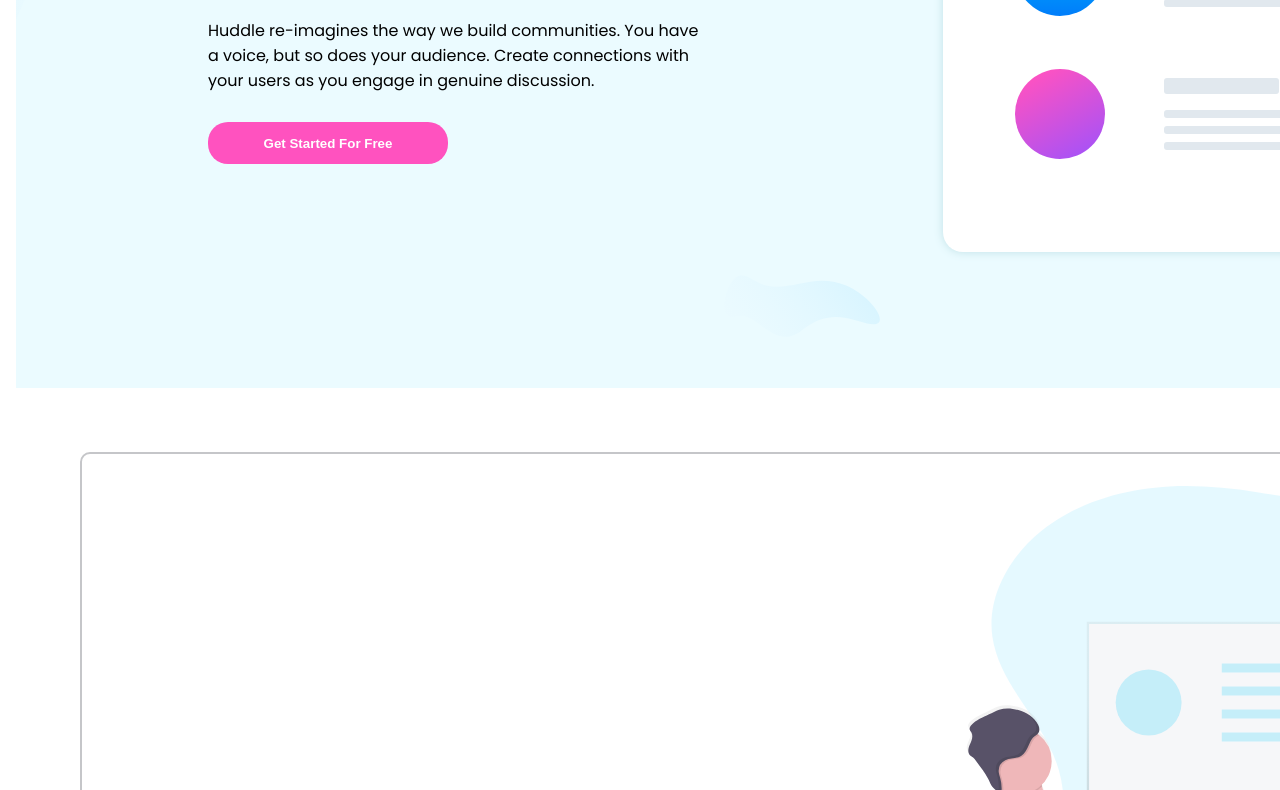
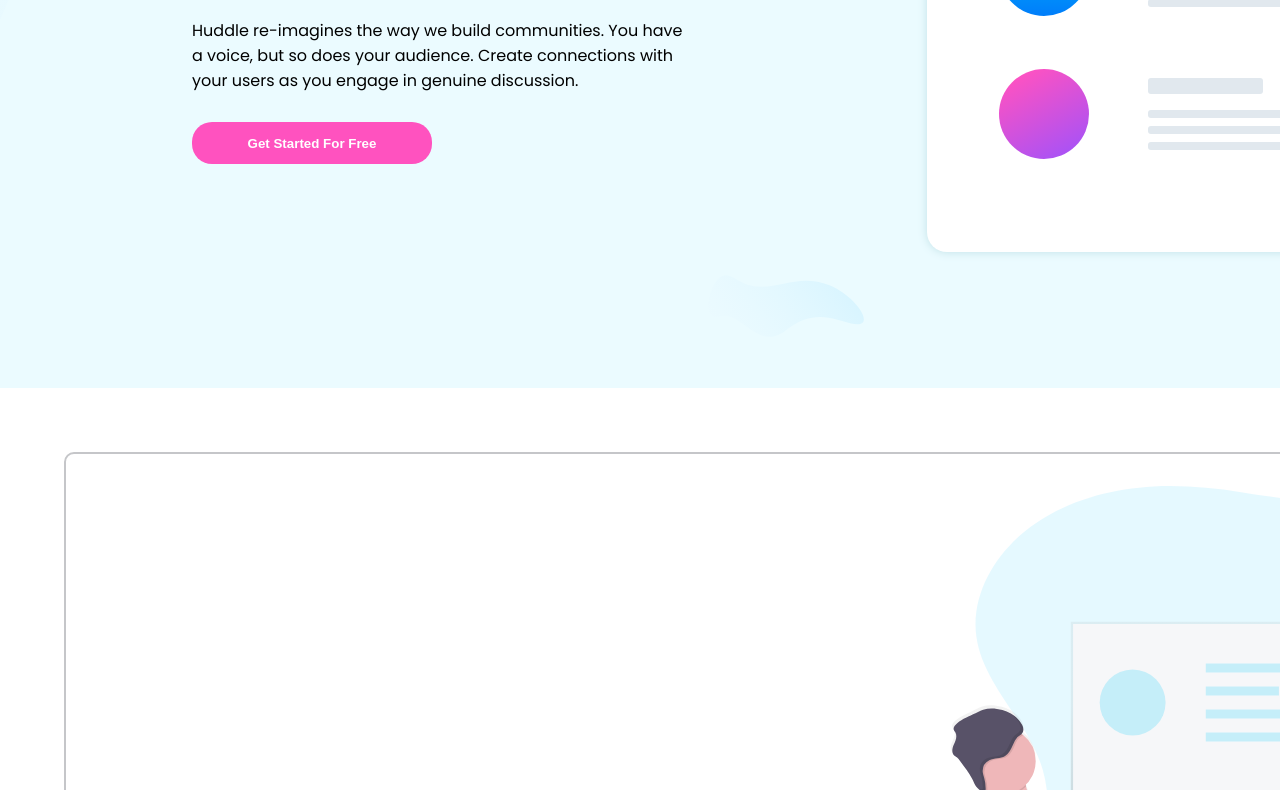
Before and after one commit to devprakashlpu/huddle-landing-page, a plain HTML site: page index.html in a window 1280 px wide. Shown: the part 500-1290 px from the top of the page. Drawn offline with Linux system fonts and the light colour scheme.

Commit message:
huddle-landing

```diff
--- a/style.css
+++ b/style.css
@@ -7,17 +7,12 @@
 }
 
 body{
-    /* width: 100em; */
     font-family: "Poppins", sans-serif;
 
 }
 
 main{
     width: 125em;
-    margin: 1em;
-
-
-
 }
 
 .section-1{
```
